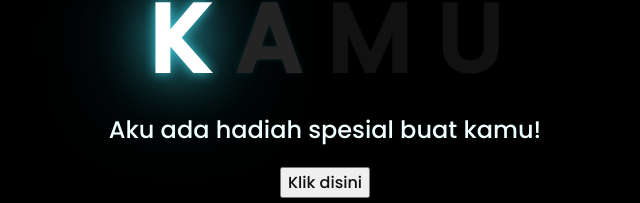
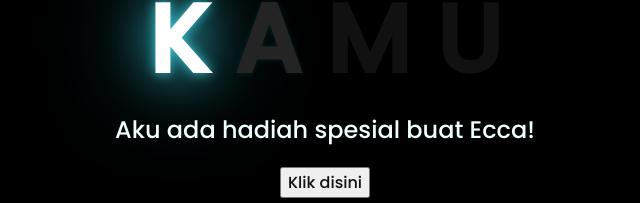
Before and after one commit to abdullllmalikkk/abdullmalikk.github, a plain HTML site: page index.html in a window 1280 px wide. Shown: the part 326-529 px from the top of the page, without its empty margins (323-963 px from the left). Drawn offline with Linux system fonts and the light colour scheme.

Commit message:
Update index.html

```diff
--- a/index.html
+++ b/index.html
@@ -18,7 +18,7 @@
     </div>
 
     <div class="description">
-        <span>Aku ada hadiah spesial buat kamu!</span>
+        <span>Aku ada hadiah spesial buat Ecca!</span>
     </div>
     <div class="button">
         <button>
```
